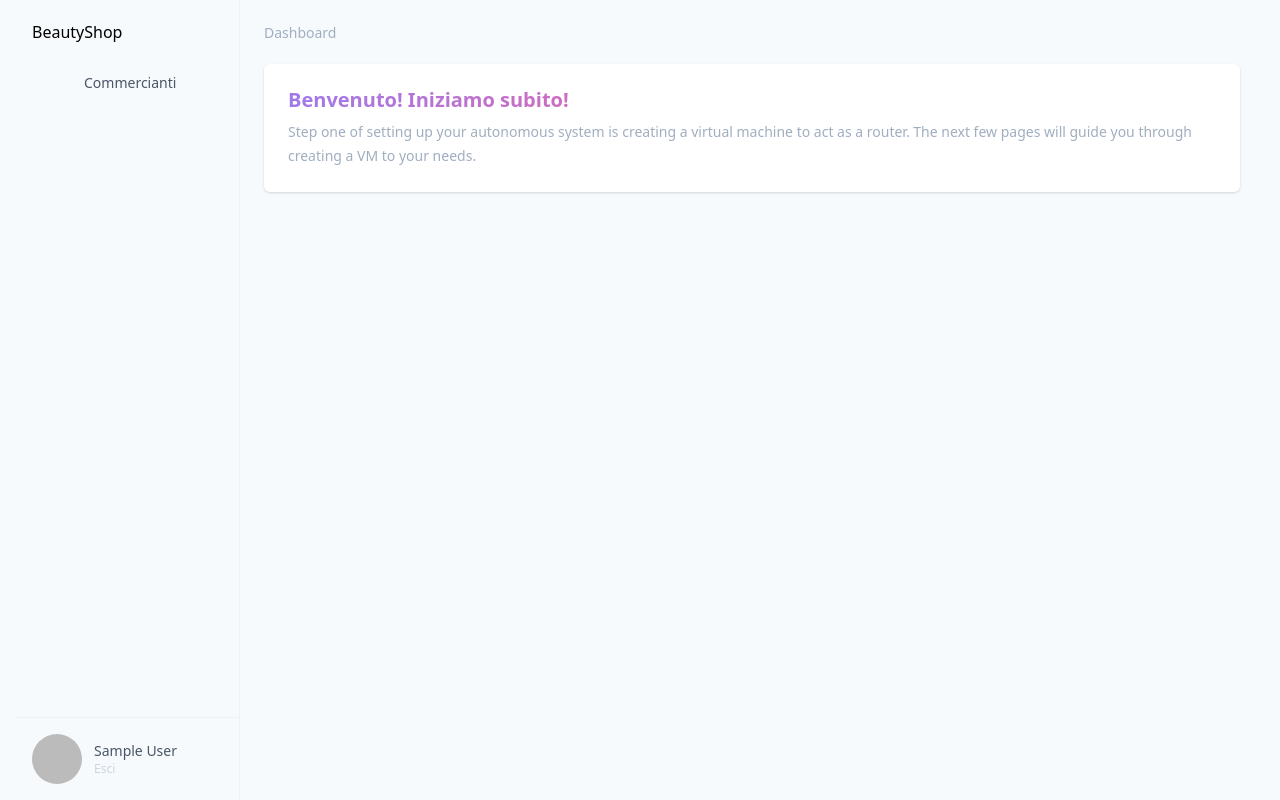
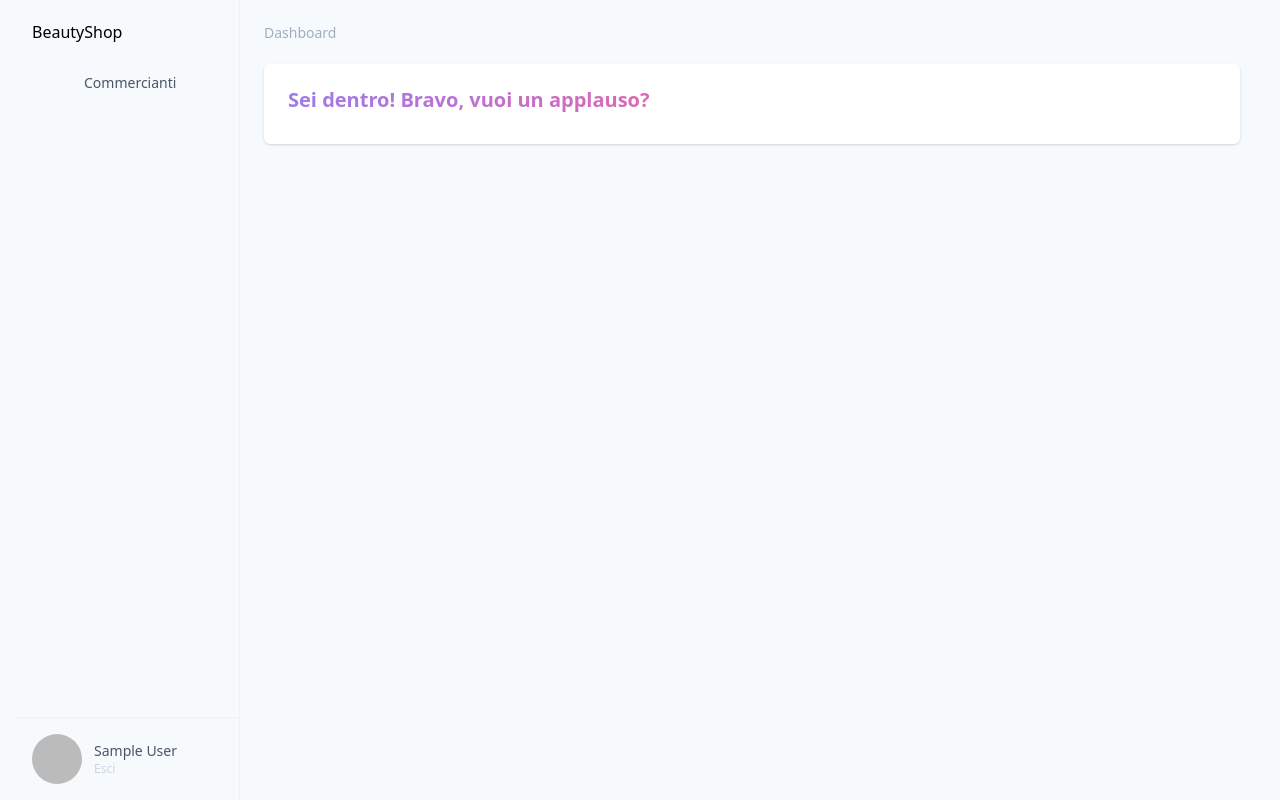
Before and after one commit to bizzarrowebgroup/beautyshop-taitu, a Next.js app: page / in a window 1280 px wide. Built offline with nearby package versions, Linux system fonts and the light colour scheme; no server answers; sample sign-in values are in the browser's storage; some icons are missing; what @tailwindcss/custom-forms would draw is missing.

Commit message:
questo l'ho fatto oggi!

```diff
--- a/pages/index.js
+++ b/pages/index.js
@@ -6,14 +6,14 @@ export default function Home() {
     <div className="bg-white shadow rounded-md">
       <div className="px-4 py-5 sm:p-6">
         <h3 className="text-xl leading-6 font-semibold text-center sm:text-left bg-clip-text text-transparent bg-gradient-to-r from-purple-500 via-pink-500 to-red-500">
-          Benvenuto! Iniziamo subito!
+          Sei dentro! Bravo, vuoi un applauso?
       </h3>
         <div className="mt-2 sm:flex sm:items-start sm:justify-between">
-          <div className="text-sm leading-6 text-gray-500">
+          {/*<div className="text-sm leading-6 text-gray-500">
             <p>
               {"Step one of setting up your autonomous system is creating a virtual machine to act as a router. The next few pages will guide you through creating a VM to your needs."}
             </p>
-          </div>
+          </div>*/}
           {/*<Link href="/prenotazioni/crea">
             <button
               type="button"
```
